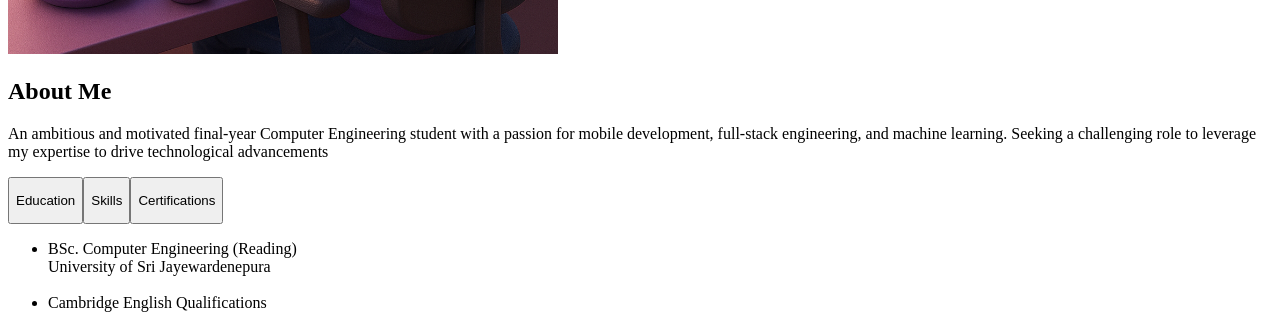
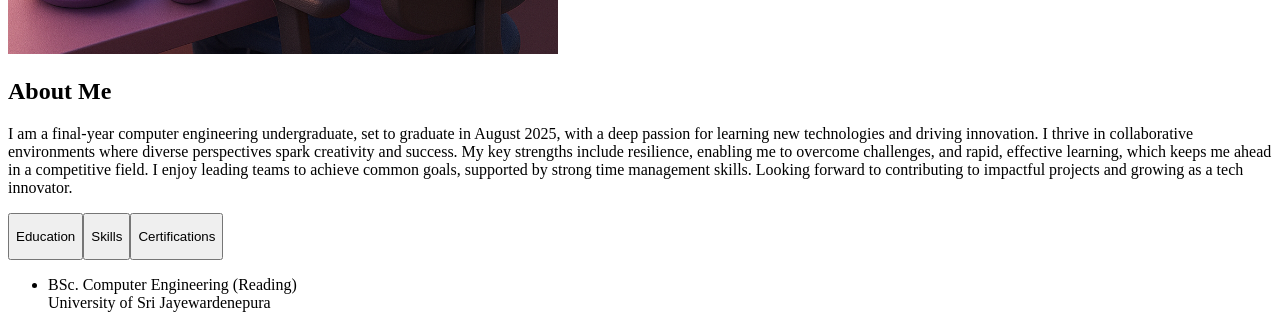
Before and after one commit to NavodXDilshan/Portfolio, a Next.js app: page / in a window 1280 px wide. Shown: the part 1160-1474 px from the top of the page. Built offline with nearby package versions, Linux system fonts and the light colour scheme.

Commit message:
Changes to the About Me paragraph

```diff
--- a/src/components/AboutSection.jsx
+++ b/src/components/AboutSection.jsx
@@ -29,7 +29,7 @@ const TAB_DATA = [
                 <li>C++</li>
                 <li>Python</li>
                 <li>Java</li>
-                <li>JavaScrip</li>
+                <li>JavaScript</li>
                 <li>React.js / Next.js</li>
                 <li>React Native</li>
                 <li>Flutter</li>
@@ -77,10 +77,13 @@ const TAB_DATA = [
         <div className='mt-4 md:mt-0 text-left flex flex-col h-full'>
             <h2 className='text-4xl font-bold text-white mb-4'>About Me</h2>
             <p className='text-base lg:text-lg'>
-                An ambitious and motivated final-year Computer Engineering
-                student with a passion for mobile development, full-stack engineering,
-                and machine learning. Seeking a challenging role to leverage my expertise
-                to drive technological advancements
+                I am a final-year computer engineering undergraduate, set to graduate in August 2025, with a deep passion
+                for learning new technologies and driving innovation. I thrive in collaborative environments where diverse
+                perspectives spark creativity and success. My key strengths include resilience, enabling me to overcome challenges, and rapid, effective
+                learning, which keeps me ahead in a competitive field. I enjoy leading teams to achieve common goals,
+                supported by strong time management skills. Looking forward to contributing to impactful projects and growing
+                as a tech innovator.
+
             </p>
             <div className='flex flex-row mt-8'>
                 <TabButton selectTab={()=>(handleChange("Education"))} active={tab=="Education"}>Education</TabButton>
```
